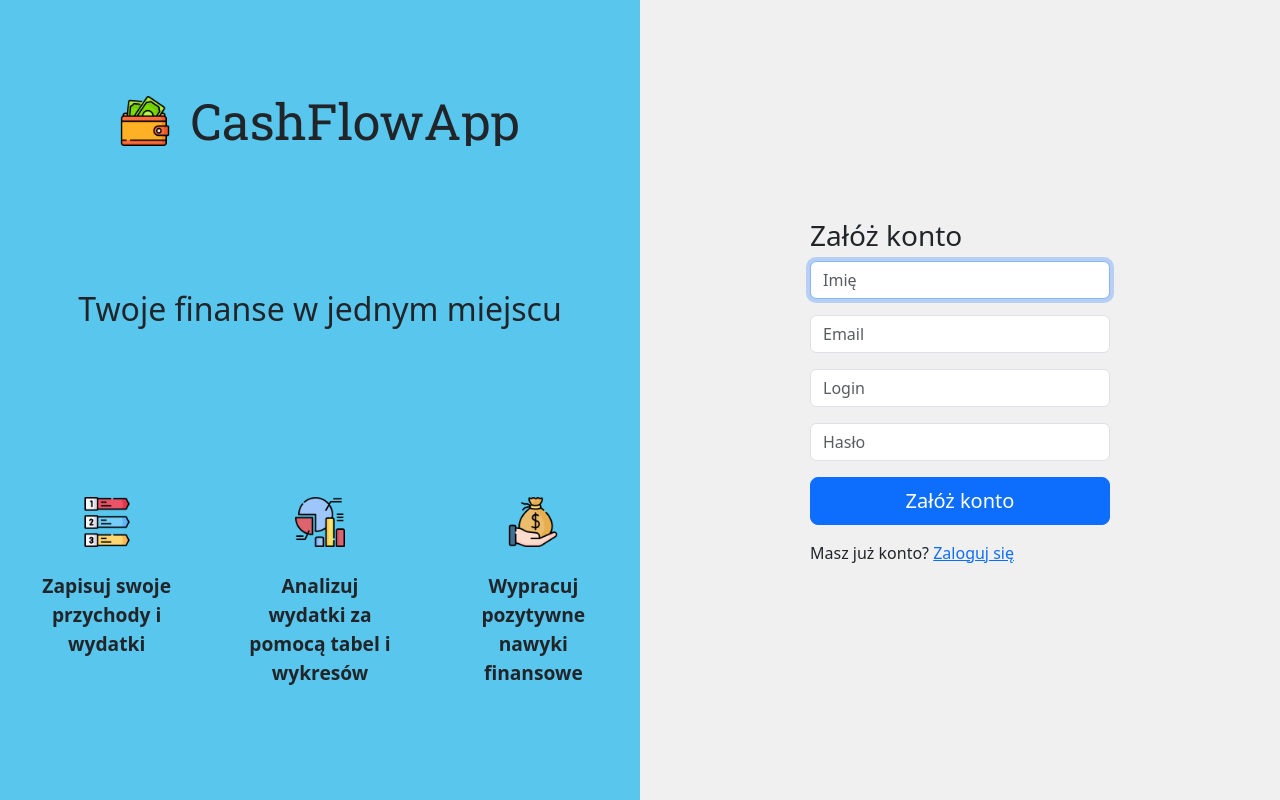
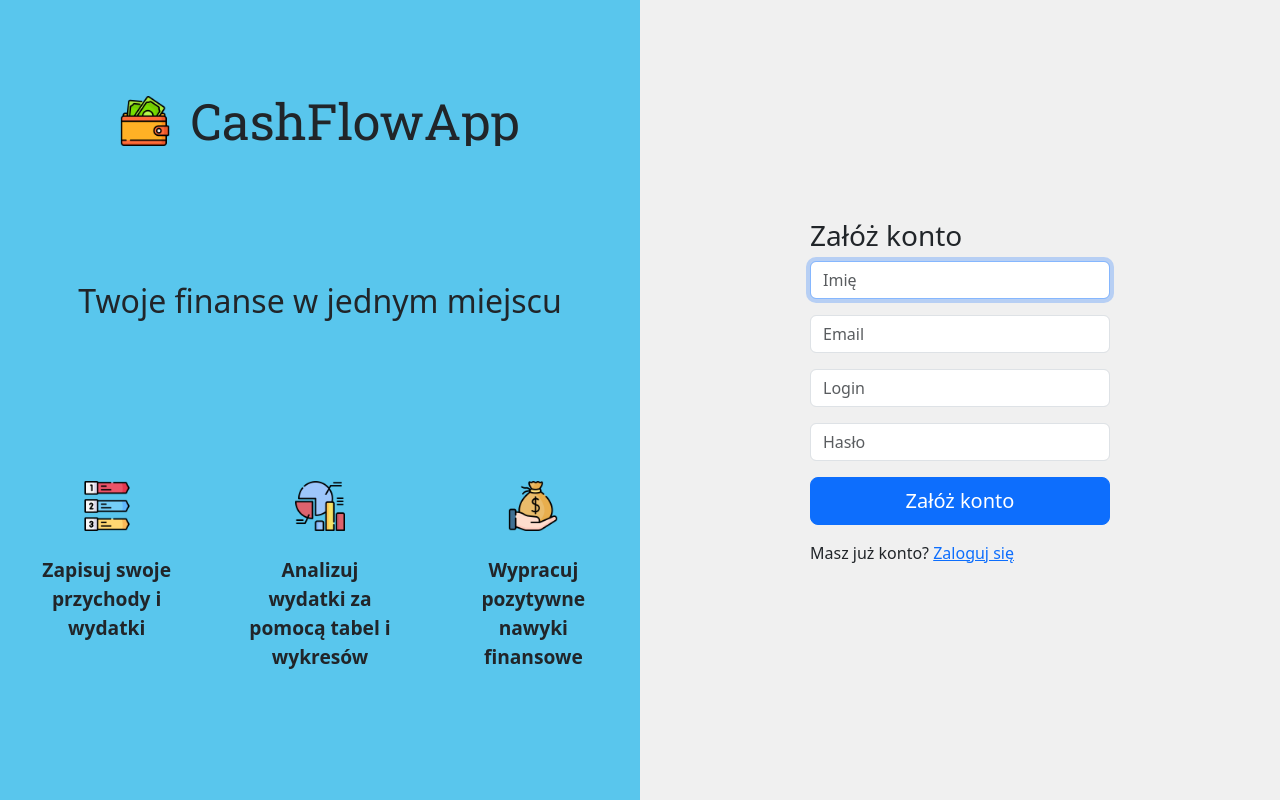
Before and after one commit to p-litwin/CashFlowWebApp, a PHP site: page /register.html in a window 1280 px wide. Run offline with PHP 8.4, Linux system fonts and the light colour scheme; some libraries are stand-ins or nearby versions.

Commit message:
Slight style change for login and register pages

```diff
--- a/index.html
+++ b/index.html
@@ -18,7 +18,7 @@
     <link href="https://cdn.jsdelivr.net/npm/bootstrap@5.3.0-alpha1/dist/css/bootstrap.min.css" rel="stylesheet"
         integrity="sha384-GLhlTQ8iRABdZLl6O3oVMWSktQOp6b7In1Zl3/Jr59b6EGGoI1aFkw7cmDA6j6gD" crossorigin="anonymous">
     <link href="styles.css" rel="stylesheet">
-    <title>Document</title>
+    <title>CashFlowApp - Logowanie</title>
 </head>
 
 <body>
--- a/register.html
+++ b/register.html
@@ -22,7 +22,7 @@
 </head>
 
 <body>
-    <div class="container-fluid ">
+    <div class="container-fluid">
         <div class="row align-items-center">
             <div class="col-lg-6 col-md-6 left-column">
                 <div class="row">
--- a/styles.css
+++ b/styles.css
@@ -57,7 +57,7 @@ html {
 
 .tagline {
     text-align: center;
-    padding: 9rem 2rem;
+    padding: 8.5rem 2rem;
     background-color: #59c6ed;
     margin-bottom: 0;
 }
```
